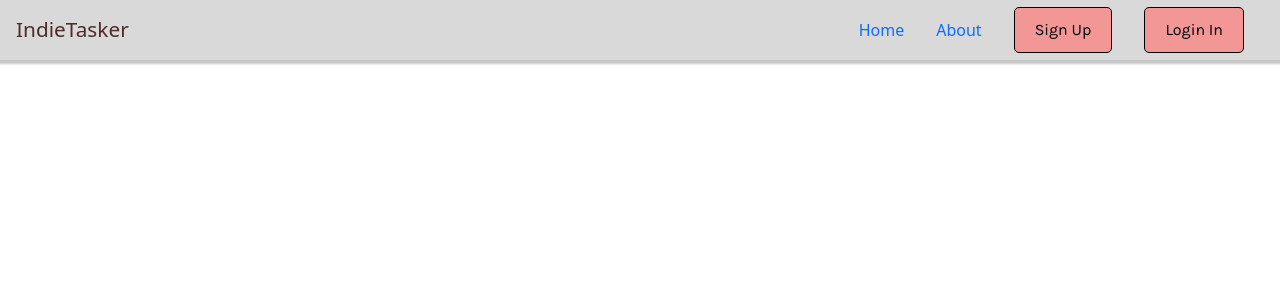
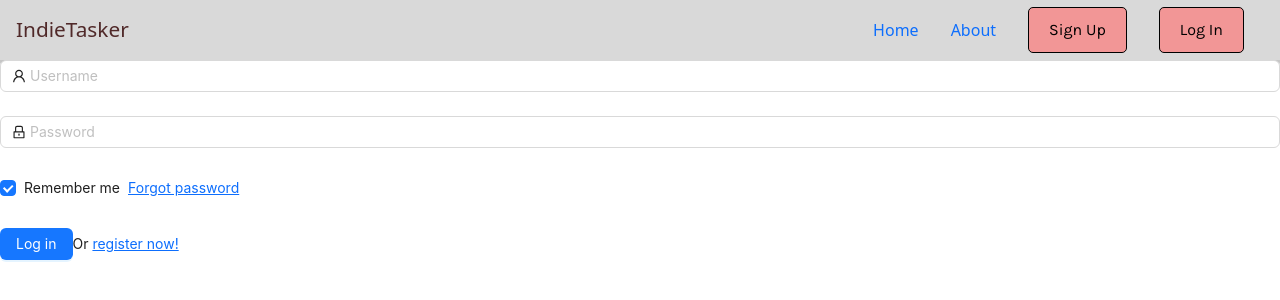
Before and after one commit to Moh-Zaman/IndieTasker, a React (Vite) app: page /login in a window 1280 px wide. Shown: the top 300 px of the page. Built offline with nearby package versions, Linux system fonts and the light colour scheme.

Commit message:
added log in page component and page

```diff
--- a/package.json
+++ b/package.json
@@ -10,6 +10,8 @@
         "preview": "vite preview"
     },
     "dependencies": {
+        "@ant-design/icons": "^5.2.6",
+        "antd": "^5.13.1",
         "bootstrap": "^5.3.2",
         "framer-motion": "^10.18.0",
         "react": "^18.2.0",
--- a/src/App.jsx
+++ b/src/App.jsx
@@ -1,5 +1,6 @@
 import Home from "./pages/Home/Home";
 import Navbar from "./components/Navbar/Navbar";
+import Login from "./pages/Login/Login";
 import { Route, Routes } from "react-router-dom";
 
 
@@ -11,6 +12,7 @@
             <Navbar className="navigation-container"/>
             <Routes>
                 <Route path="/home" element={<Home />} />
+                <Route path="/login" element={<Login />} />
             </Routes>
         </div>
     );
--- /dev/null
+++ b/src/components/Login/Auth.jsx
@@ -0,0 +1,66 @@
+import React from "react";
+import { Form, Input, Button, Checkbox } from 'antd';
+import { UserOutlined, LockOutlined } from '@ant-design/icons';
+
+
+export default function Auth() {
+    const onFinish = value => {
+
+    }
+    return (
+        <div>
+                <Form
+      name="normal_login"
+      className="login-form"
+      initialValues={{
+        remember: true,
+      }}
+      onFinish={onFinish}
+    >
+      <Form.Item
+        name="username"
+        rules={[
+          {
+            required: true,
+            message: 'Please input your Username!',
+          },
+        ]}
+      >
+        <Input prefix={<UserOutlined className="site-form-item-icon" />} placeholder="Username" />
+      </Form.Item>
+      <Form.Item
+        name="password"
+        rules={[
+          {
+            required: true,
+            message: 'Please input your Password!',
+          },
+        ]}
+      >
+        <Input
+          prefix={<LockOutlined className="site-form-item-icon" />}
+          type="password"
+          placeholder="Password"
+        />
+      </Form.Item>
+      <Form.Item>
+        <Form.Item name="remember" valuePropName="checked" noStyle>
+          <Checkbox>Remember me</Checkbox>
+        </Form.Item>
+
+        <a className="login-form-forgot" href="">
+          Forgot password
+        </a>
+      </Form.Item>
+
+      <Form.Item>
+        <Button type="primary" htmlType="submit" className="login-form-button">
+          Log in
+        </Button>
+        Or <a href="">register now!</a>
+      </Form.Item>
+    </Form>
+
+        </div>
+    )
+}
--- a/src/components/Navbar/Navbar.jsx
+++ b/src/components/Navbar/Navbar.jsx
@@ -44,7 +44,7 @@
             <button className="sign-up-button">Sign Up</button>
           </li>
           <li>
-            <button className="log-in-button">Login In</button>
+          <a className="log-in-button" href="/login">Log In</a>
           </li>
         </ul>
       </div>
--- /dev/null
+++ b/src/pages/Login/Login.jsx
@@ -0,0 +1,10 @@
+import React from "react";
+import Auth from "../../components/Login/Auth";
+
+export default function Login() {
+  return (
+    <div className="login">
+      <Auth />
+    </div>
+  );
+}
```
Also changed, not shown: src/pages/Home/Home.jsx (indentation only), src/pages/Login/Login.css (added), 1 other file (tests, documents, lock files or other folders).
